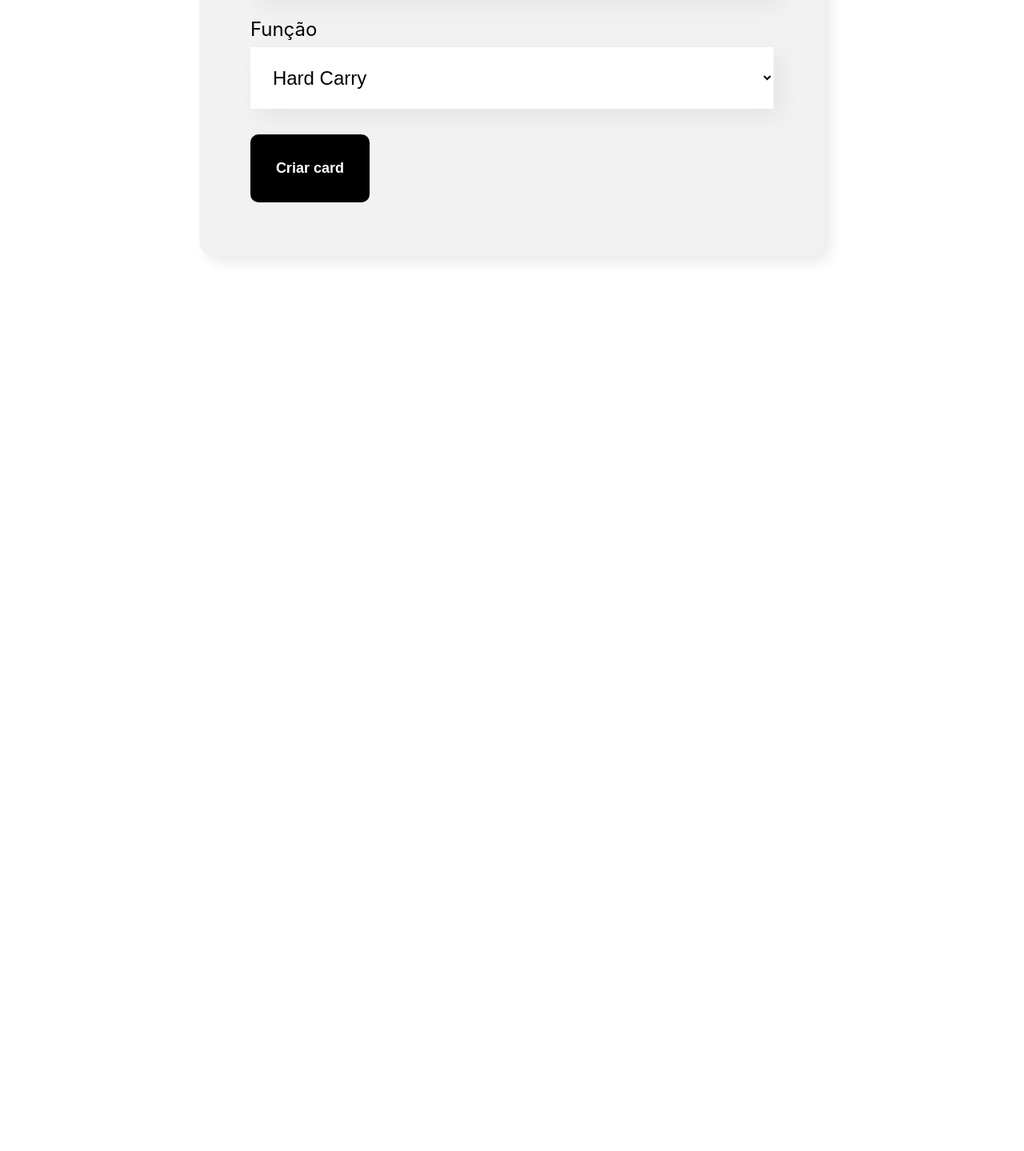
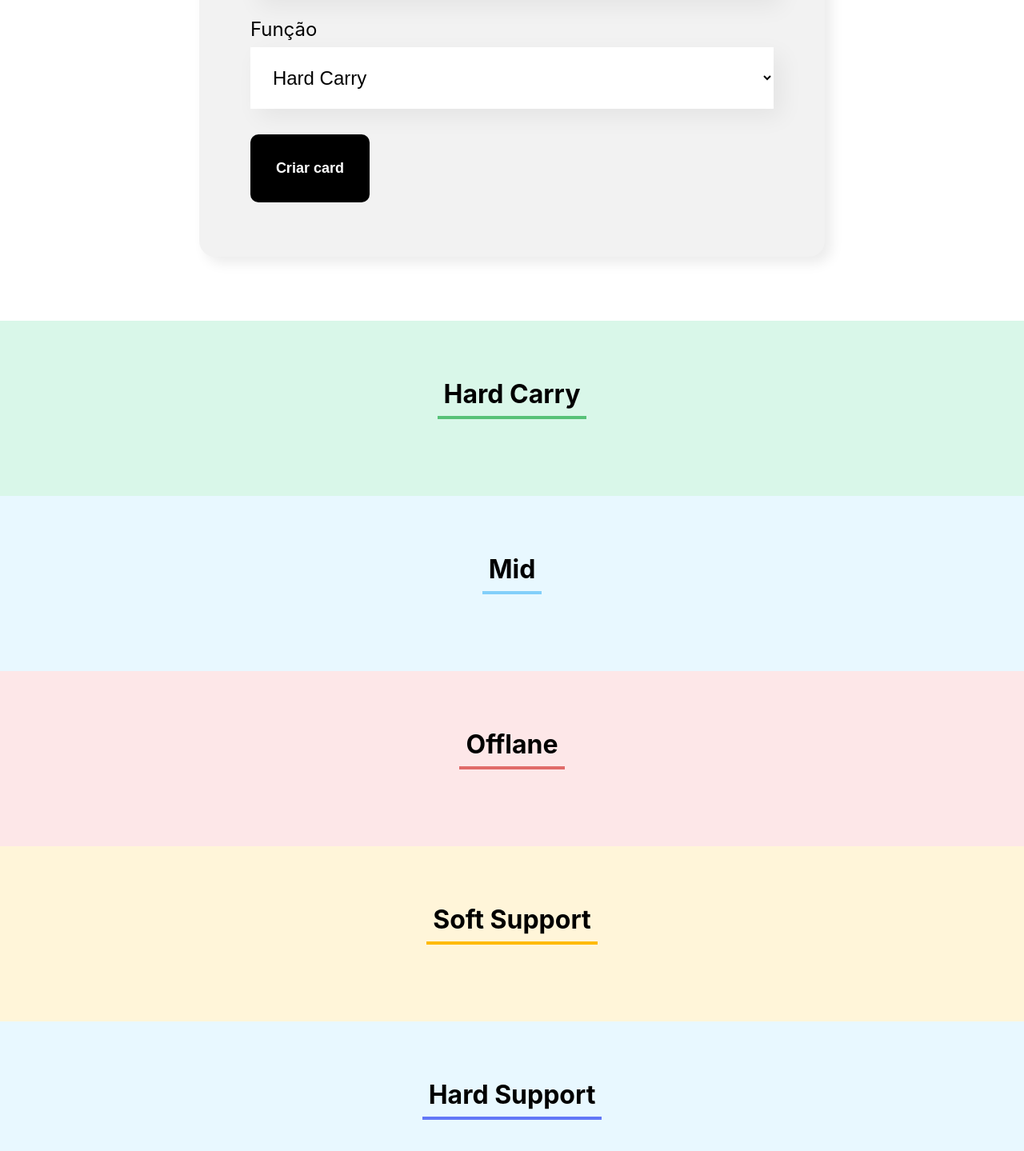
Before and after one commit to victor-sol/dota2-form, a React (Create React App) app: page / in a window 1280 px wide. Shown: the part 1055-2494 px from the top of the page at 80% size. Before the commit the page ends 1456 px from the top, so only its background shows below. Built offline with nearby package versions, Linux system fonts and the light colour scheme.

Commit message:
Criação dos Cards
Criando os cards dos jogadores

```diff
--- a/src/App.js
+++ b/src/App.js
@@ -1,9 +1,38 @@
 import { useState } from 'react';
 import Banner from './componentes/Banner';
 import Formulario from './componentes/Formulario';
+import Funcao from './componentes/Funções';
 
 
 function App() {
+
+  const times = [
+    {
+      nome: 'Hard Carry',
+      corPrimaria: '#57c278',
+      corSecundaria: '#D9F7E9'
+    },
+    {
+      nome: 'Mid',
+      corPrimaria: '#82CFFA',
+      corSecundaria: '#E8F8FF'
+    },
+    {
+      nome: 'Offlane',
+      corPrimaria: '#E06B69',
+      corSecundaria: '#FDE7E8'
+    },
+    {
+      nome: 'Soft Support',
+      corPrimaria: '#FFBA05',
+      corSecundaria: '#FFF5D9'
+    },
+    {
+      nome: 'Hard Support',
+      corPrimaria: '#6278F7',
+      corSecundaria: '#E8F8FF'
+    }
+  ]
 
   const [jogadores, setJogador] = useState([])
 
@@ -15,7 +44,17 @@ function App() {
   return (
     <div className="App">
       <Banner />
-      <Formulario aoJogadorCadastrado={jogadores => aoJogadorCadastrado(jogadores)} />
+      <Formulario times={times.map(time => time.nome)} aoJogadorCadastrado={jogadores => aoJogadorCadastrado(jogadores)} />
+      {times.map(time => <Funcao
+        key={time.nome}
+        nome={time.nome}
+        corPrimaria={time.corPrimaria}
+        corSecundaria={time.corSecundaria}
+        jogadores={jogadores.filter(jogador => jogador.funcao === time.nome)}
+
+      />)}
+
+
     </div>
   );
 }
--- /dev/null
+++ b/src/componentes/Doteiro/Doteiro.css
@@ -0,0 +1,38 @@
+.doteiro {
+    width: 280px;
+}
+
+.doteiro .cabecalho {
+    background-color: #F0F0F0;
+    border-radius: 10px 10px 0px 0px;
+}
+
+.doteiro img {
+    width: 100px;
+    border-radius: 50%;
+    position: relative;
+    bottom: -50px;
+}
+
+.doteiro .rodape {
+    background: #FFFFFF;
+    box-shadow: 5px 5px 15px rgba(0, 0, 0, 0.08);
+    border-radius: 0px 0px 10px 10px;
+    padding-top: 90px;
+    padding-bottom: 40px;
+}
+
+.doteiro .rodape h4 {
+    color: #6278F7;
+    font-size: 18px;
+    line-height: 22px;
+    font-weight: bold;
+    margin-bottom: 8px;
+}
+
+.doteiro .rodape h5 {
+    font-size: 18px;
+    line-height: 22px;
+    color: #212121;
+    padding: 0 16px;
+}
--- /dev/null
+++ b/src/componentes/Doteiro/index.js
@@ -0,0 +1,17 @@
+import './Doteiro.css'
+
+const Doteiro = ({gamerTag, heroPool, imagem}) => {
+    return(
+        <div className='doteiro'>
+            <div className='cabecalho'>
+                <img src={imagem} alt={gamerTag}/>
+            </div>
+            <div className='rodape'>
+                <h4>{gamerTag}</h4>
+                <h5>{heroPool}</h5>
+            </div>
+        </div>
+    )
+}
+
+export default Doteiro
--- a/src/componentes/Formulario/index.js
+++ b/src/componentes/Formulario/index.js
@@ -6,15 +6,6 @@ import { useState } from 'react'
 
 
 const Formulario = (props) => {
-
-    const função = [
-        'Hard Carry',
-        'Mid',
-        'Offlane',
-        'Soft Support',
-        'Hard Support'
-    ]
-
 
     const [gamerTag, setGamerTag] = useState('')
     const [heroPool, setHeroPool] = useState('')
@@ -46,7 +37,7 @@ const Formulario = (props) => {
                 <CampoTexto
                     obrigatorio={true}
                     label="Hero Pool"
-                    placeholder="Digite sua Hero Pool..."
+                    placeholder="Digite sua Hero Pool...  (ex: Lion, Lina, IO)"
                     valor={heroPool}
                     aoAlterado={valor => setHeroPool(valor)}
                 />
@@ -59,7 +50,7 @@ const Formulario = (props) => {
                 <ListaSuspensa
                     obrigatorio={true}
                     label="Função"
-                    itens={função}
+                    itens={props.times}
                     valor={funcao}
                     aoAlterado={valor => setFuncao(valor)}
                 />
--- /dev/null
+++ b/src/componentes/Funções/Funcao.css
@@ -0,0 +1,20 @@
+.funcao {
+    text-align: center;
+    padding: 32px;
+    background-color: #a2f7cf;
+}
+
+.funcao h3 {
+    font-size: 32px;
+    border-bottom: 4px solid #000000;
+    display: inline-block;
+    padding: 8px;
+
+}
+
+.funcao .jogadores {
+    display: flex;
+    justify-content: space-around;
+    margin-top: 32px;
+    flex-wrap: wrap;
+}
--- /dev/null
+++ b/src/componentes/Funções/index.js
@@ -0,0 +1,18 @@
+import Doteiro from '../Doteiro'
+import './Funcao.css'
+
+const Funcao = (props) => {
+    return (
+        <section className='funcao'style={{ backgroundColor: props.corSecundaria }}>
+            <h3 style={ { borderColor: props.corPrimaria } }>{props.nome}</h3>
+            <div className='jogadores'>
+                {props.jogadores.map( jogador => <Doteiro
+                    gamerTag={jogador.gamerTag}
+                    heroPool={jogador.heroPool}
+                    imagem={jogador.imagem}
+                    />)}
+            </div>
+        </section>
+    )
+}
+export default Funcao
```
